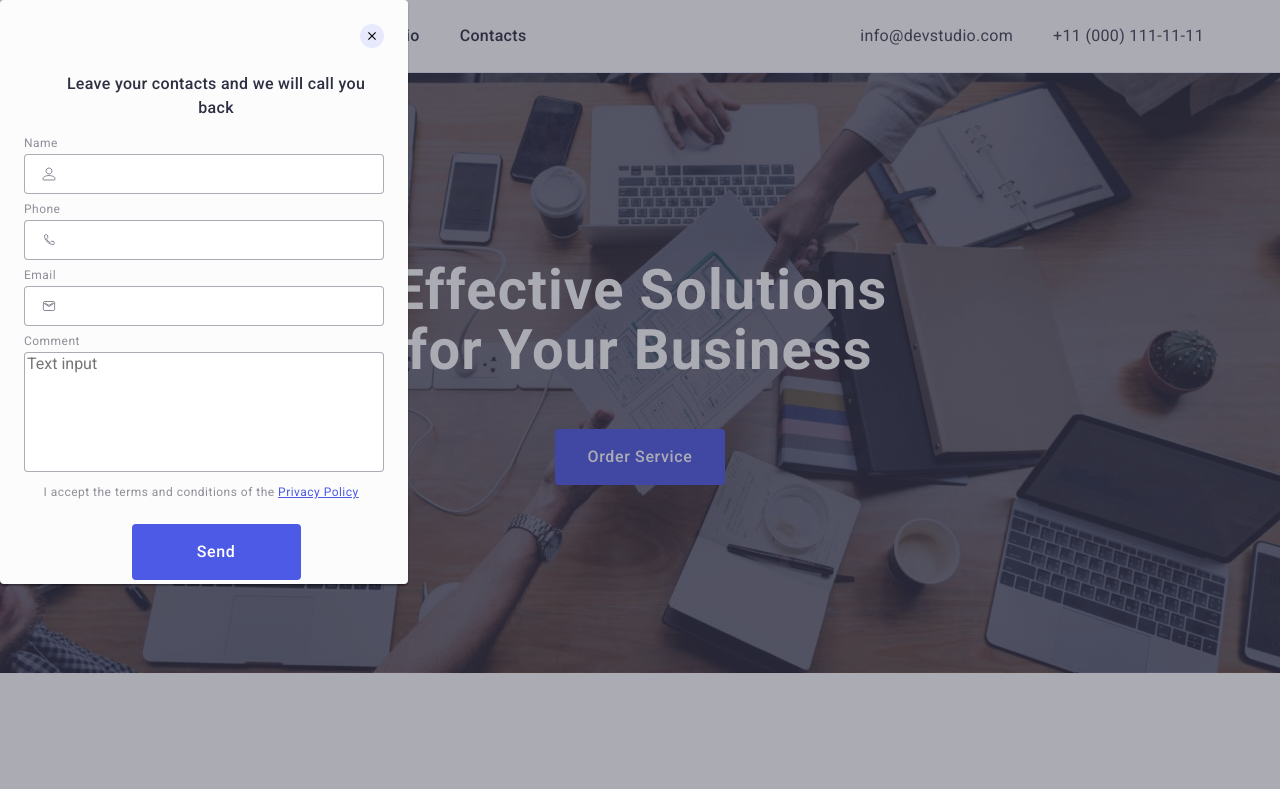
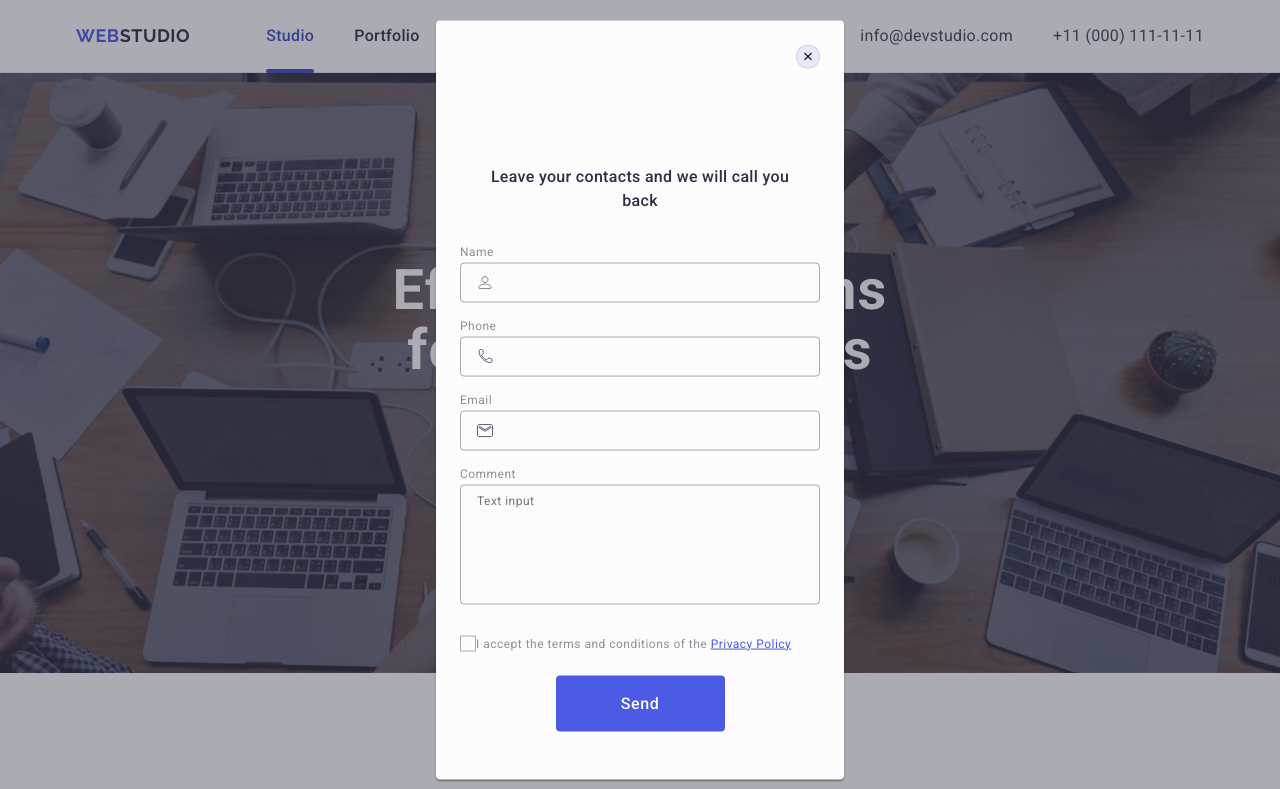
Before and after one commit to illiakravchenko/goit-markup-hw-05, a plain HTML site: page index.html in a window 1280 px wide. Shown: the top 789 px of the page. Drawn offline with nearby package versions, Linux system fonts and the light colour scheme.

Commit message:
дз5 (2)

```diff
--- a/css/styles.css
+++ b/css/styles.css
@@ -609,7 +609,18 @@ img {
   border-radius: 4px;
   border: 1px solid #fff;
   box-shadow: 0px 4px 4px 0px rgba(0, 0, 0, 0.15);
+  background-color: transparent;
+  font-size: 12px;
+  line-height: 2;
+  letter-spacing: 0.04em;
+  padding-left: 16px;
+  color: #ffffff;
 }
+
+.subscribe-form-input::placeholder {
+  color: #ffffff;
+}
+
 .subscribe-form-btn {
   display: inline-flex;
   padding: 8px 24px;
@@ -618,7 +629,7 @@ img {
   gap: 16px;
   color: #fff;
   text-align: center;
-  font-family: Roboto;
+  font-family: "Roboto";
   font-size: 16px;
   font-weight: 500;
   line-height: 24px;
@@ -626,9 +637,14 @@ img {
   border-radius: 4px;
   background: var(--IRIS, #4d5ae5);
   margin-left: 24px;
+  min-width: 165px;
+  min-height: 40px;
+  cursor: pointer;
+  border: none;
 }
 .subscribe-form-icon {
   fill: #fff;
+  margin-left: 16px;
 }
 /* #endregion */
 
@@ -640,7 +656,7 @@ img {
   top: 0;
   left: 0;
   background-color: rgba(46, 47, 66, 0.4);
-  transition: opacity 300ms ease-in, visibility 300ms ease-in;
+  transition: opacity 250ms cubic-bezier(0.4, 0, 0.2, 1), visibility 250ms cubic-bezier(0.4, 0, 0.2, 1);
   width: 100%;
   height: 100%;
   opacity: 0;
@@ -656,7 +672,9 @@ img {
 }
 
 .modal {
-  position: relative;
+  position: absolute;
+  top: 50%;
+  left: 50%;
   width: 408px;
   min-height: 584px;
   border-radius: 4px;
@@ -664,7 +682,9 @@ img {
   box-shadow: 0px 1px 1px 0px rgba(0, 0, 0, 0.14),
   0px 1px 3px 0px rgba(0, 0, 0, 0.12), 0px 2px 1px 0px rgba(0, 0, 0, 0.2);
   padding-left: 24px;
-
+  transform: translate(-50%, -50%) scale(1);
+  transition: transform 250ms cubic-bezier(0.4, 0, 0.2, 1);
+  padding: 72px 24px 24px 24px;
 }
 .modal-btn {
   position: absolute;
@@ -677,11 +697,25 @@ img {
   height: 24px;
   background-color: #e7e9fc;
   stroke-width: 1px;
-  border: none;
   border-radius: 50%;
+  border: 1px solid rgba(0, 0, 0, 0.1);
+  padding: 0;
+  cursor: pointer;
+  transition: background-color 250ms cubic-bezier(0.4, 0, 0.2, 1), border 250ms cubic-bezier(0.4, 0, 0.2, 1);
+}
+
+.modal-btn:hover,
+.modal-btn:focus {
+  background-color: #404bbf;
 }
 .modal-btn-icon {
   color: #2e2f42;
+  transition: fill 250ms cubic-bezier(0.4, 0, 0.2, 1);
+}
+
+.modal-btn-icon:hover,
+.modal-btn-icon:focus {
+  fill: #ffffff;
 }
 .modal-caption {
   padding: 24px;
@@ -695,10 +729,14 @@ img {
   font-weight: 500;
   line-height: 24px;
   letter-spacing: 0.32px;
+  margin-bottom: 16px;
 }
 
+.modal-form .form{
+  margin-bottom: 8px;
+}
 .form-wrapper {
-  margin-bottom: 8px;
+  margin-bottom: 16px
 }
 .form-label {
   display: block;
@@ -708,25 +746,27 @@ img {
   font-size: 12px;
   font-style: normal;
   font-weight: 400;
-  line-height: 14px;
-  letter-spacing: 0.48px;
+  line-height: 1.17;
+  letter-spacing: 0.04em;
 }
 .form-field {
   position: relative;
 }
 .form-input {
   padding-left: 38px;
-  width: 360px;
+  width: 100%;
   height: 40px;
   border-radius: 4px;
   border: 1px solid var(--NAVY-BLUE-modal, rgba(46, 47, 66, 0.4));
-  outline: none;
+  outline: transparent;
   transition: border-color 250ms cubic-bezier(0.4, 0, 0.2, 1);
+  background-color: transparent;
 }
 
 .form-input:focus {
   border-radius: 4px;
   border: 1px solid var(--IRIS, #4d5ae5);
+  border-color: #4D5AE5;
 }
 
 .form-icon {
@@ -736,6 +776,7 @@ img {
   position: absolute;
   fill: transparent;
   stroke: #2e2f42;
+  transition: fill 250ms cubic-bezier(0.4, 0, 0.2, 1);
 }
 
 .form-input:focus + .form-icon {
@@ -743,12 +784,19 @@ img {
 }
 
 .form-message{
-  width: 360px;
+  width: 100%;
   height: 120px;
   border-radius: 4px;
   border: 1px solid rgba(46, 47, 66, 0.40);
   resize: none;
-  outline: none;
+  font-size: 12px;
+  line-height: 1.17;
+  letter-spacing: 0.04em;
+  color: rgba(46, 47, 66, 0.4);
+  background-color: transparent;
+  padding: 8px 16px;
+  outline: transparent;
+  transition: border-color 250ms cubic-bezier(0.4, 0, 0.2, 1);
 }
 
 .form-message:focus {
@@ -766,25 +814,36 @@ img {
   user-select: none;
 }
 
-.checkbox:checked + .form-agreement-checkbox {
+.form-wrapper-checkbox {
+  margin-bottom: 24px;
+}
+.form-checkbox:checked + .checkbox {
   background-color: #404BBF;
   border-color: #404BBF;
 }
 
-.checkbox:checked + .form-agreement-checkbox > .form-agreement-icon {
+.form-checkbox:checked + .checkbox > .form-agreement-icon {
   opacity: 1;
 }
 
-.form-agreement-checkbox {
+.form-agreement-text {
+  font-size: 12px;
+  line-height: 1.17;
+  letter-spacing: 0.04em;
+  color: #8e8f99;
+}
+.checkbox {
+  width: 16px;
+  height: 16px;
+  border: 1px solid rgba(46, 47, 66, 0.4);
+  transition: background-color 250ms cubic-bezier(0.4, 0, 0.2, 1),
+  border 250ms cubic-bezier(0.4, 0, 0.2, 1), fill 250ms cubic-bezier(0.4, 0, 0.2, 1);
   display: inline-flex;
   align-items: center;
   justify-content: center;
-  width: 16px;
-  height: 16px;
-  stroke-width: 1px;
-  stroke: rgba(46, 47, 66, 0.40);
-  cursor: pointer;
+  fill: transparent;
 }
+
 .form-agreement-icon {
   opacity: 0;
 }
--- a/index.html
+++ b/index.html
@@ -487,7 +487,7 @@
             <label class="subscribe-form-field" for="subscribe">
               <input
                 class="subscribe-form-input"
-                id="subscribe"
+                name="subscribe"
                 type="email"
                 placeholder="E-mail"/>
             </label>
@@ -515,26 +515,26 @@
           Leave your contacts and we will call you back
         </p>
         <form class="modal-form form" name="modal">
-          <div class="modal-form form">
-            <div class="form-wrapper">
-              <label class="form-label" for="user_name">Name</label>
+          <div class="form-wrapper">
+              <label class="form-label" for="user-name">Name</label>
                 <div class="form-field">
               <input
                 class="form-input"
                 type="text"
-                id="user_name"
-                name="user_name"/>
-              <svg class="form-icon" width="18" height="18">
+                id="user-name"
+                name="user-name"/>
+              <svg class="form-icon" width="18" height="24">
                 <use href="./images/icons.svg#icon-person"></use>
               </svg>
-            </div>
           </div>
       </div>
+
+
       <div class="form-wrapper">
             <label class="form-label" for="phone">Phone</label>
               <div class="form-field">
                 <input class="form-input" type="tel" id="phone" name="phone"/>
-                <svg class="form-icon" width="18" height="18">
+                <svg class="form-icon" width="18" height="24">
                   <use href="./images/icons.svg#icon-phone"></use>
                 </svg>
               </div>
@@ -544,27 +544,29 @@
             <label class="form-label" for="email">Email</label>
             <div class="form-field">
               <input class="form-input" type="email" id="email" name="email"/>
-              <svg class="form-icon" width="18" height="18">
+              <svg class="form-icon" width="18" height="24">
                 <use href="./images/icons.svg#icon-email"></use>
               </svg>
             </div>
           </div>
 
           <div class="form-wrapper">
-            <label for="comment" class="form-label">Comment</label>
-            <textarea class="form-message" name="comment" id="comment"  rows="5"  placeholder="Text input"></textarea>
+            <label for="user-comment" class="form-label">Comment</label>
+            <textarea class="form-message" name="user-comment" id="comment"  rows="5"  placeholder="Text input"></textarea>
           </div>
 
-          <label class="form-agreement">
-            <input class="checkbox visually-hidden" type="checkbox" name="usr_agreement" value="false"/>
-            <span class="form-agreement-checkbox">
-              <svg class="form-agreement-icon" width="10" height="8">
-                <use href="./images/icons.svg#icon-check"></use>
-              </svg>
-            </span>
-            I accept the terms and conditions of the
-            <a class="form-agreement-link" href="">Privacy Policy</a>
-          </label>
+          <div class="form-wrapper-checkbox">
+            <label class="form-agreement" for="user-privacy">
+              <input class="form-checkbox visually-hidden" type="checkbox" name="user-privacy" id="user-privacy" value="true"/>
+            </label>
+            <label class="form-agreement-text" for="user-privacy">
+              <span class="checkbox">
+                <svg class="form-agreement-icon" width="10" height="8">
+                  <use href="./images/icons.svg#icon-check"></use>
+                </svg>
+              </span>I accept the terms and conditions of the
+              <a class="form-agreement-link" href="">Privacy Policy</a></label>
+          </div>
             <button class="form-btn" type="submit">Send</button>
         </form>
       </div>
```
